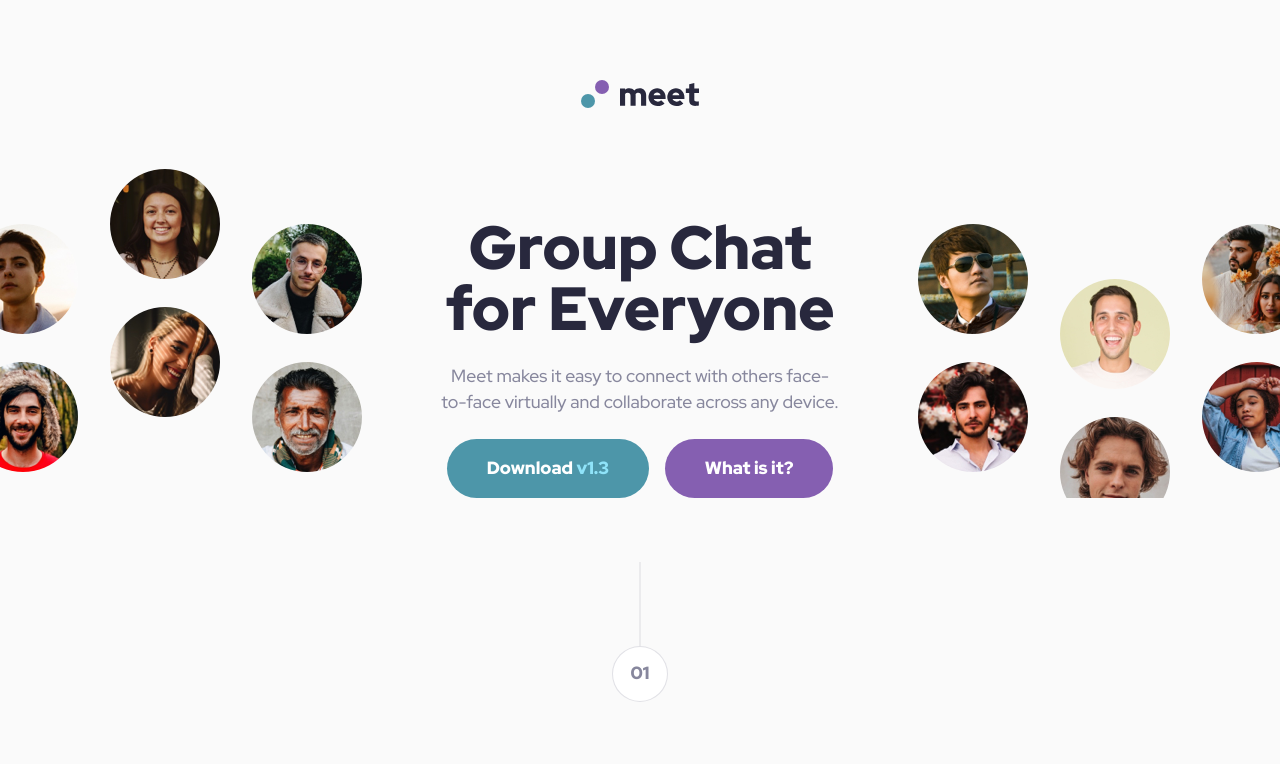
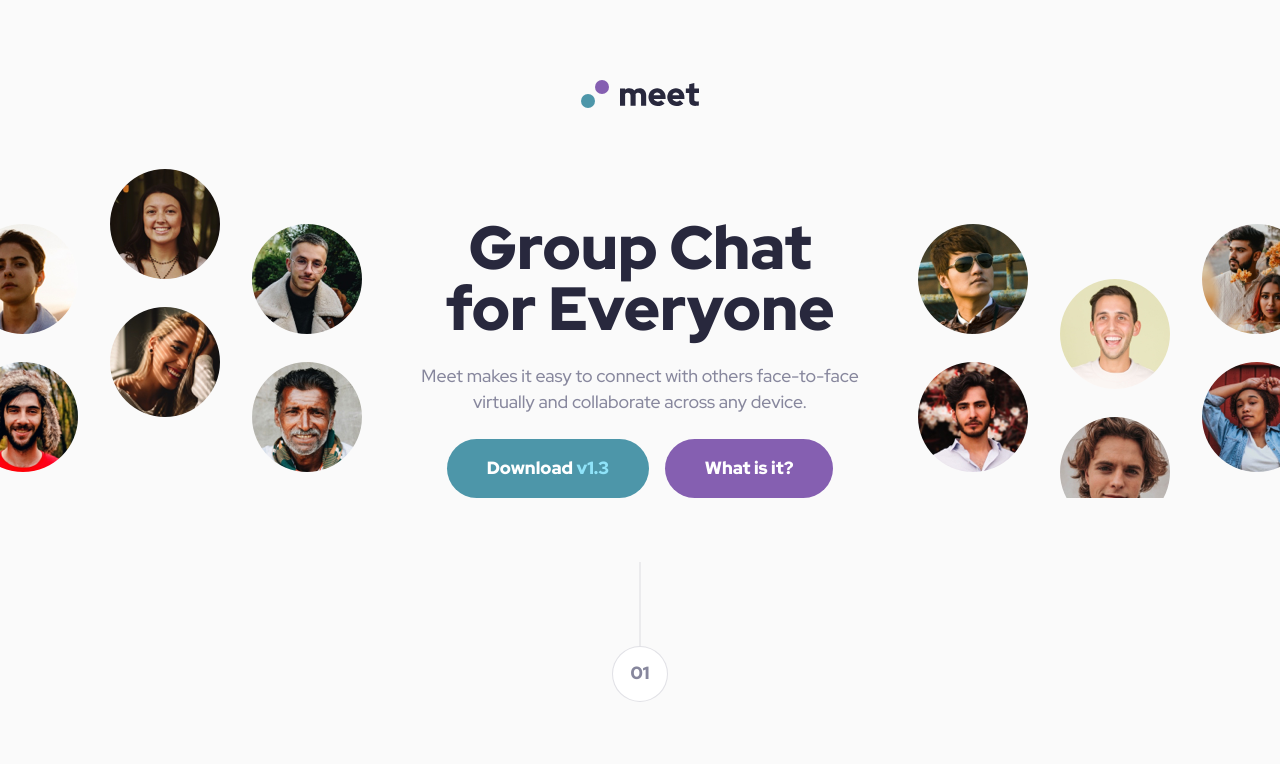
Before and after one commit to DarrickFauvel/fem2407-meet-landing-page-next, a Next.js app: page / in a window 1280 px wide. Shown: the top 764 px of the page. Built offline with nearby package versions, Linux system fonts and the light colour scheme.

Commit message:
Adjust width and padding

```diff
--- a/app/components/hero/components/call-to-action/index.tsx
+++ b/app/components/hero/components/call-to-action/index.tsx
@@ -2,7 +2,7 @@ import Button from "@/components/logo/button";
 
 const CallToAction = () => {
   return (
-    <div className="flex max-w-[540px] flex-col items-center gap-6 px-6 pt-12">
+    <div className="flex flex-col items-center gap-6 px-6 pt-12 lg:w-full lg:px-0">
       <h1 className="text-balance text-center text-fem-fluid-h1 font-black leading-none text-fem-space-cadet">
         Group Chat for Everyone
       </h1>
```
